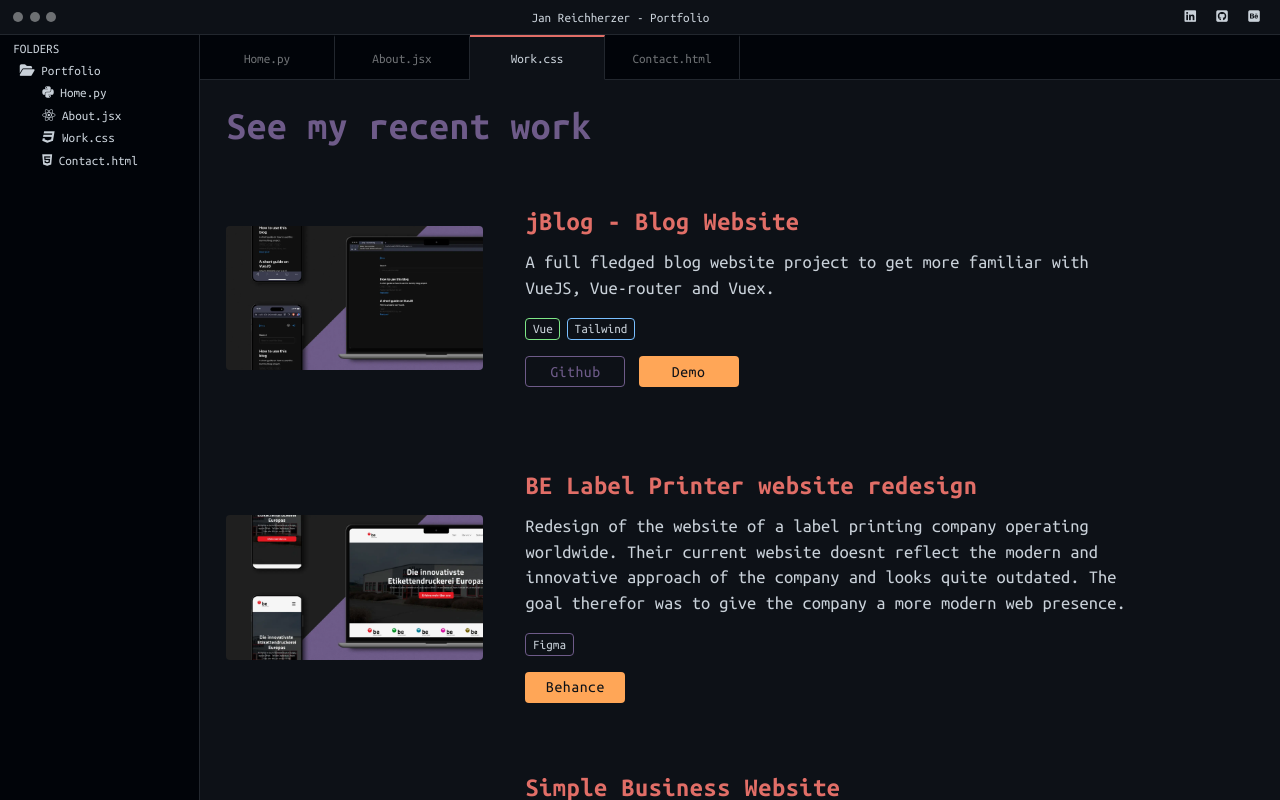
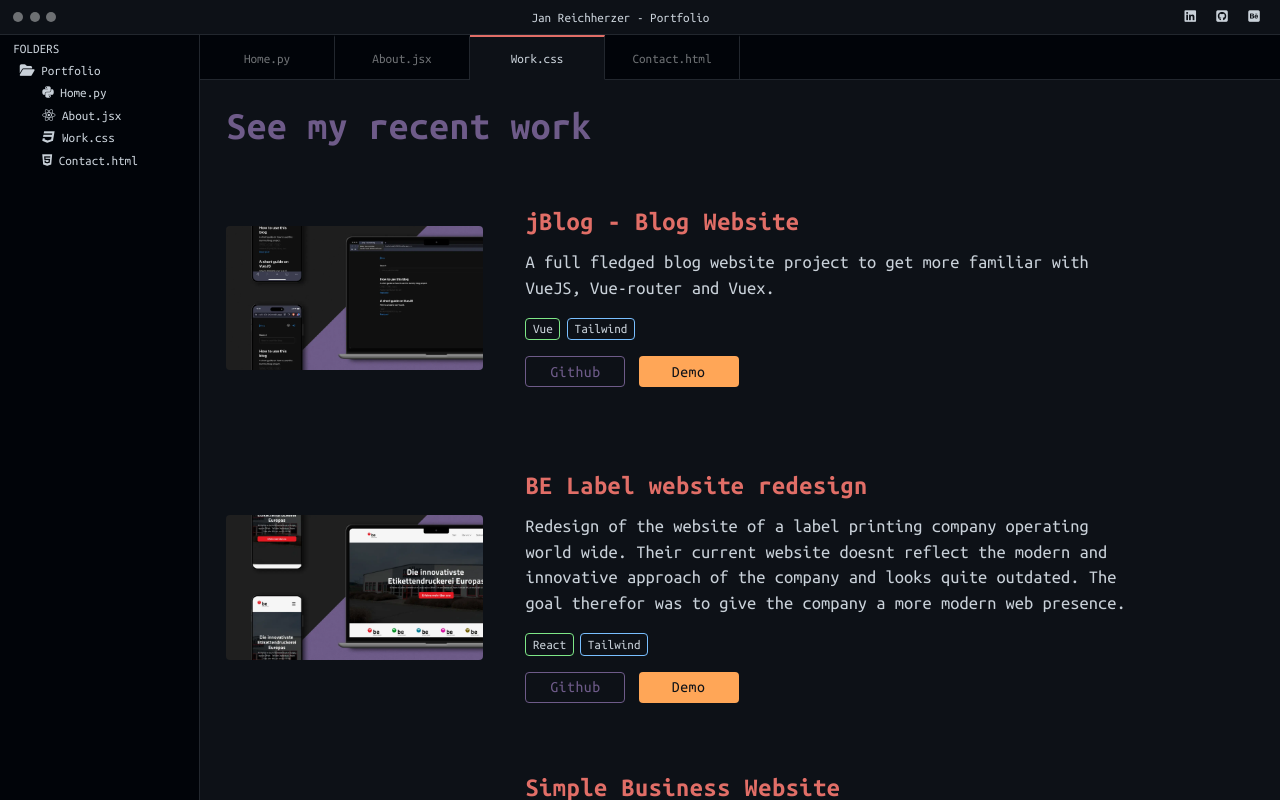
Before and after one commit to Lone1106/sublime-portfolio, a React (Create React App) app: page /work in a window 1280 px wide. Shown: the top 800 px of the page. Built offline with nearby package versions, Linux system fonts and the light colour scheme.

Commit message:
updated project

```diff
--- a/src/components/projects/Data.js
+++ b/src/components/projects/Data.js
@@ -31,21 +31,26 @@ export const projectsData = [
   },
   {
     id: 2,
-    type: "design",
+    type: "web",
     img: BEredesign,
-    alt: "BE label printer website redesign",
-    title: "BE Label Printer website redesign",
+    alt: "BE label website redesign",
+    title: "BE Label website redesign",
     description:
-      "Redesign of the website of a label printing company operating worldwide. Their current website doesnt reflect the modern and innovative approach of the company and looks quite outdated. The goal therefor was to give the company a more modern web presence.",
-    software: [
+      "Redesign of the website of a label printing company operating world wide. Their current website doesnt reflect the modern and innovative approach of the company and looks quite outdated. The goal therefor was to give the company a more modern web presence.",
+    git: "https://github.com/Lone1106/be-label",
+    demo: "https://luminous-treacle-b8cb1e.netlify.app/",
+    tech: [
       {
         id: 1,
-        color: "purple",
-        software: "Figma",
+        color: "green",
+        tech: "React",
+      },
+      {
+        id: 2,
+        color: "blue",
+        tech: "Tailwind",
       },
     ],
-    behance:
-      "https://www.behance.net/gallery/181584337/BE-Label-Printer-website-redesign",
   },
   {
     id: 3,
```
